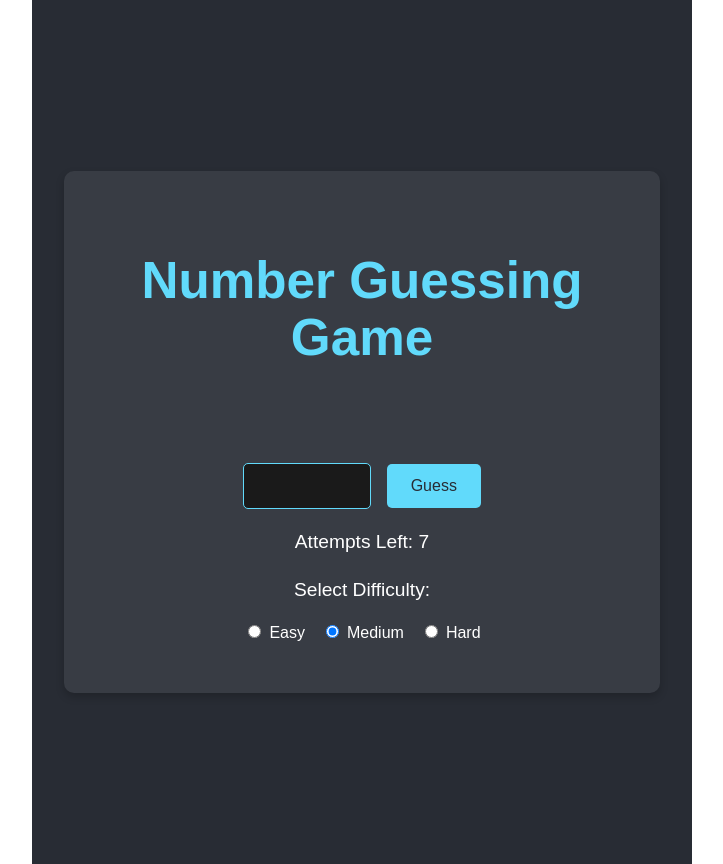
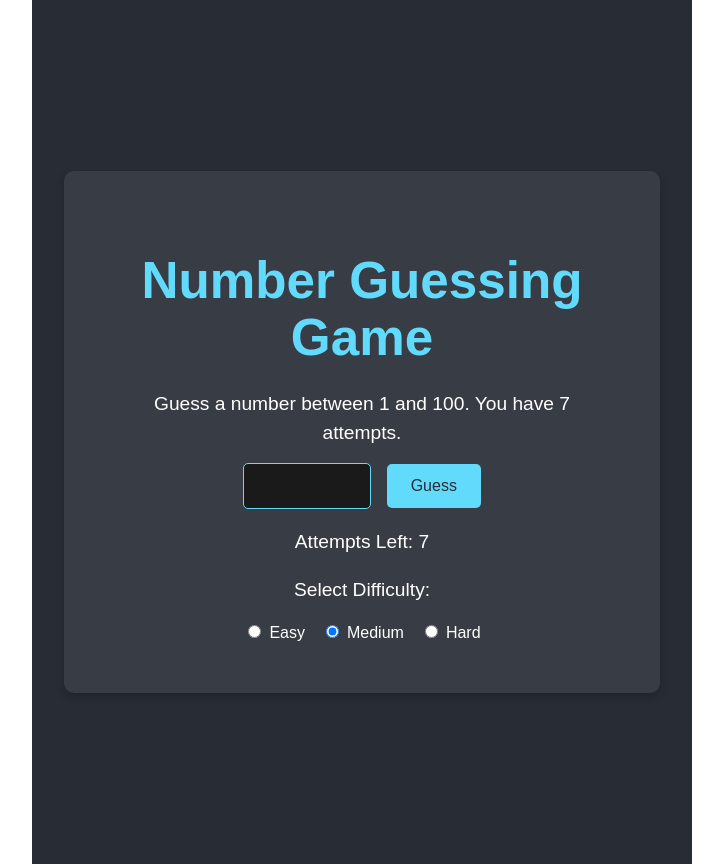
Before and after one commit to cimthog/number-guess-game, a React (Vite) app: page / in a window 1280 px wide. Shown: the whole page, without its empty margins (278-1001 px from the left). Built offline with nearby package versions, Linux system fonts and the light colour scheme.

Commit message:
merge branches

```diff
--- a/src/App.css
+++ b/src/App.css
@@ -3,7 +3,7 @@
   margin: 0 auto;
   padding: 2rem;
   text-align: center;
-  font-family: 'Arial', sans-serif;
+  font-family: "Arial", sans-serif;
   background-color: #282c34;
   color: white;
   min-height: 100vh;
@@ -72,16 +72,3 @@ button:disabled {
 .difficulty-selection input[type="radio"] {
   margin-right: 0.5rem;
 }
-
-.feedback-message {
-  animation: fadeOut 3s forwards;
-}
-
-@keyframes fadeOut {
-  0% {
-    opacity: 1;
-  }
-  100% {
-    opacity: 0;
-  }
-}
--- a/src/Game.tsx
+++ b/src/Game.tsx
@@ -1,10 +1,10 @@
 import React, { useState } from "react";
 import {
-  GameState,
+  type GameState,
   initialGameState,
   startGame,
   makeGuess,
-  Difficulty,
+  type Difficulty,
   difficultySettings,
 } from "./gameLogic";
 
@@ -39,9 +39,7 @@ const Game: React.FC = () => {
   return (
     <div className="game-container">
       <h1>Number Guessing Game</h1>
-      <p className={gameState.feedback ? "feedback-message" : ""}>
-        {gameState.feedback}
-      </p>
+      <p>{gameState.feedback}</p>
       {!gameState.gameOver && (
         <div>
           <input
```
